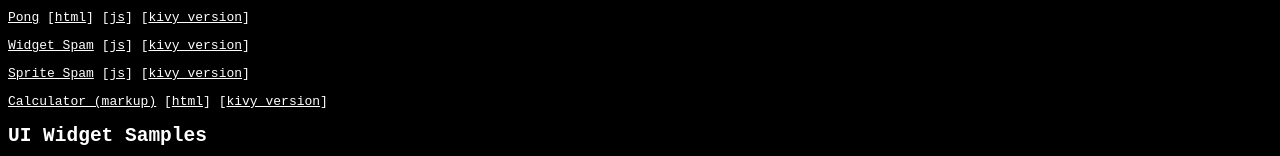
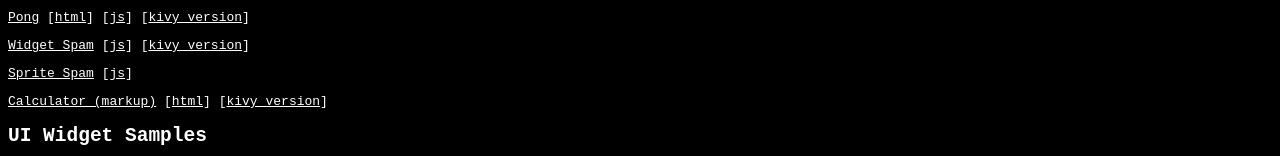
Before and after one commit to spillz/eskv, a website built with Vite: page index.html in a window 1280 px wide. Shown: the part 195-351 px from the top of the page. Built offline with nearby package versions, Linux system fonts and the light colour scheme.

Commit message:
The is no python version of sprite spam

```diff
--- a/index.html
+++ b/index.html
@@ -33,7 +33,6 @@
         [<a href="https://github.com/spillz/eskv/blob/main/samples/python/widget_spam.py">kivy version</a>]</p>
     <p><a href="./samples/widget_spam.html">Sprite Spam</a>
         [<a href="https://github.com/spillz/eskv/blob/main/samples/sprite_spam.html">js</a>]
-        [<a href="https://github.com/spillz/eskv/blob/main/samples/python/sprite_spam.py">kivy version</a>]</p>
     <p><a href="./samples/calculator.html">Calculator (markup)</a>
         [<a href="https://github.com/spillz/eskv/blob/main/samples/calculator.html">html</a>]
         [<a href="https://github.com/spillz/eskv/blob/main/samples/python/calculator.py">kivy version</a>]</p>
```
